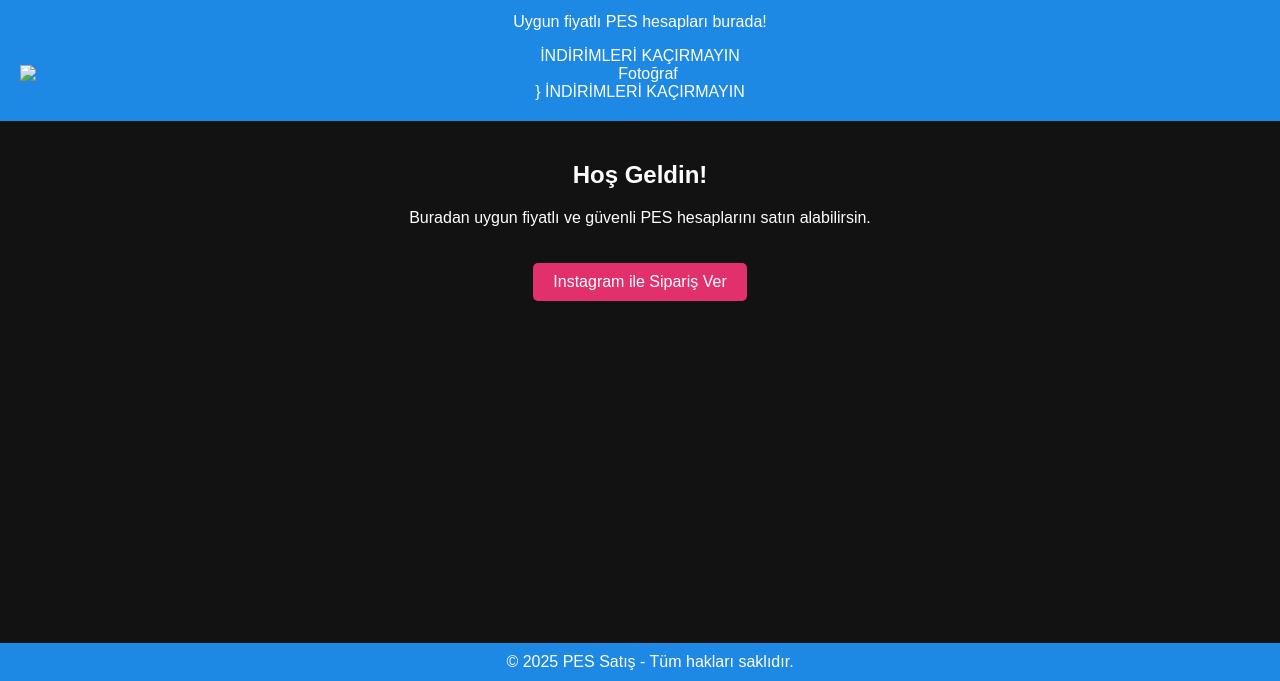
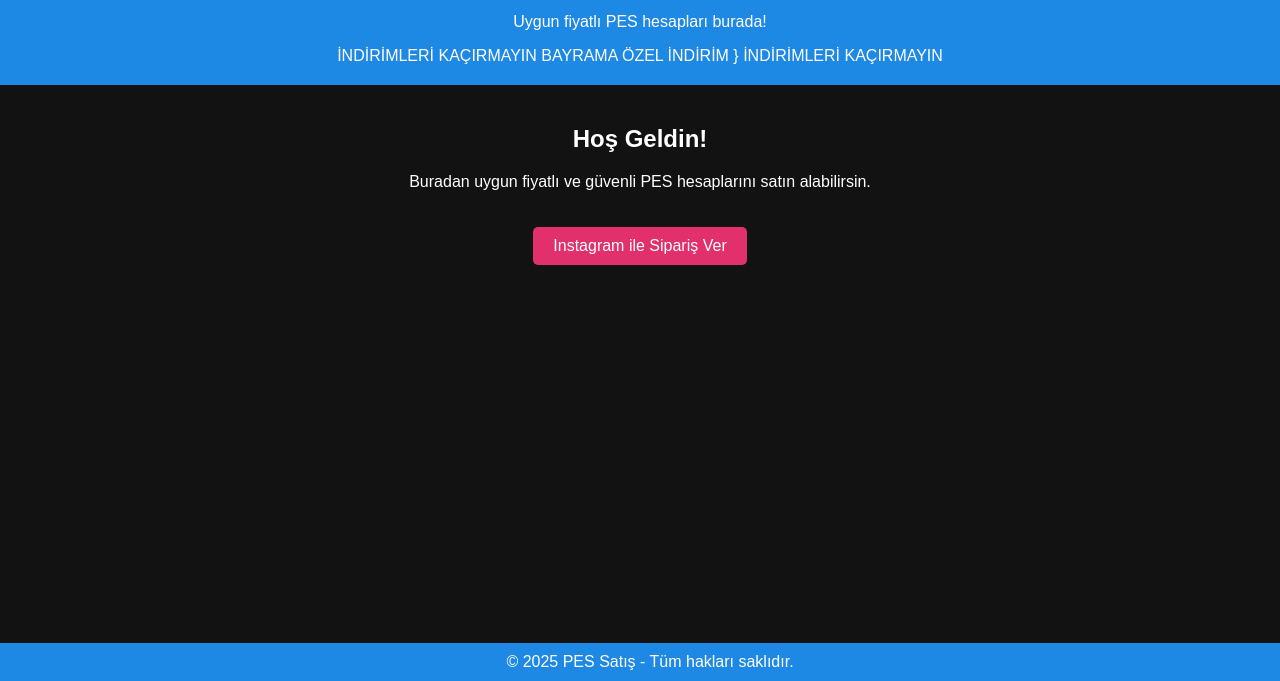
Before and after one commit to emre768/Pes-sat-s, a plain HTML site: page index.html in a window 1280 px wide. Shown: the part 119-800 px from the top of the page. Drawn offline with Linux system fonts and the light colour scheme.

Commit message:
Update index.html

```diff
--- a/index.html
+++ b/index.html
@@ -58,10 +58,8 @@
 <style>
   }
 </style>  <body>
-  İNDİRİMLERİ KAÇIRMAYIN
-<body style="margin:0; padding:0;">
-  <img src="fotoğraf-adresi.jpg" alt="Fotoğraf" style="display:block; max-width:100%; height:auto;">
-</body>
+  İNDİRİMLERİ KAÇIRMAYIN BAYRAMA ÖZEL İNDİRİM
+
 
 
 
```
